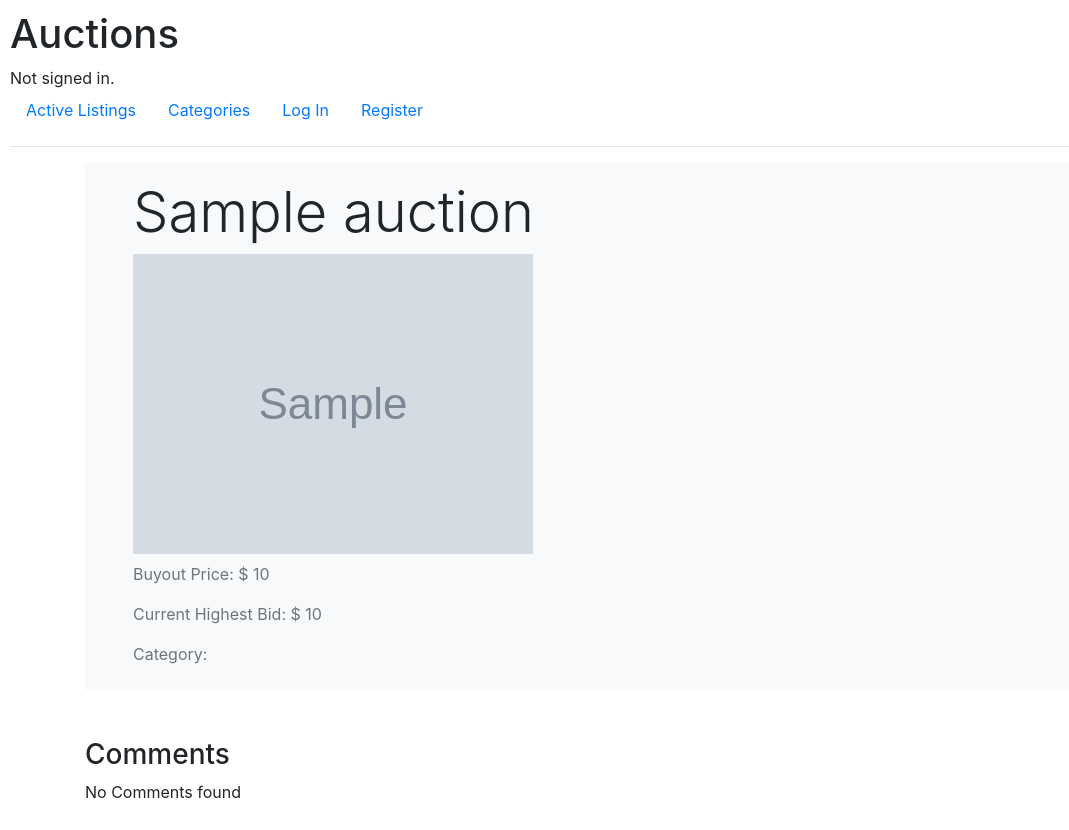
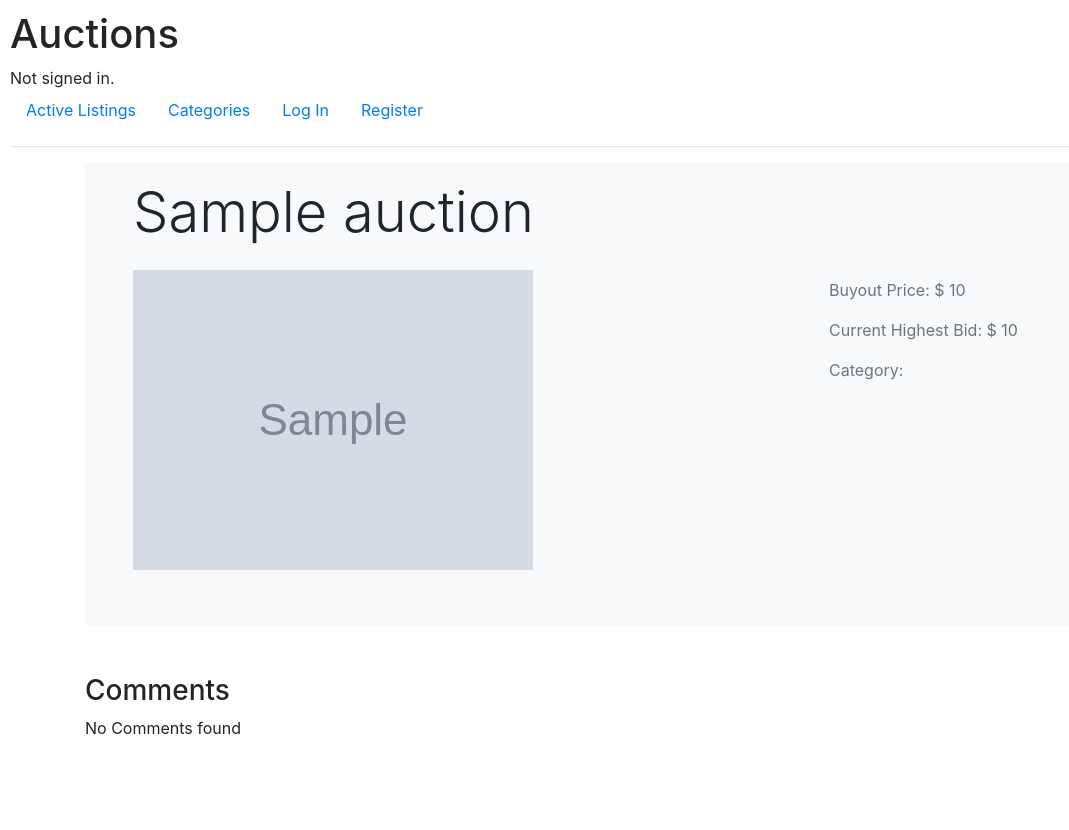
Before and after one commit to Whacko23/Auction-Website, a Django app: page /auction/1 in a window 1280 px wide. Shown: the whole page, without its empty margins (0-1069 px from the left). After the commit the page ends 734 px from the top, so only its background shows below. Run offline with Django 3.2, Linux system fonts and the light colour scheme; tables that the repository leaves empty hold one stand-in row (values such as "Sample post"); grey boxes marked "Sample" are stand-in pictures; some libraries are stand-ins or nearby versions.

Commit message:
Fixed image size and text placenent in Auction.html

```diff
--- a/auctions/templates/auctions/auction.html
+++ b/auctions/templates/auctions/auction.html
@@ -8,7 +8,11 @@
   <div class="bg-light">
     <div class="px-5 pt-3 pb-2">
       <h1 class="display-4">{{auction.name_of_product}}</h1>
-      <img class="img-fluid" src = "{{img}} ">
+      <div class="row pt-3 pb-5">
+        <div class="col-8">
+          <img class="img-fluid" src = "{{img}} " style="max-height: 25em; max-width: 40em; object-fit:cover;">
+        </div>
+        <div class="col-4">
           <p class="pt-2 text-secondary">Buyout Price: $ {{auction.buyout_price}}</p>
           <p class="text-secondary">
             {% if bids %}
@@ -22,6 +26,9 @@
             {% endif %}
           </p>
           <p class="text-secondary">Category: {{auction.category}}</p>
+        </div>
+      </div>
+
 
     </div>
   </div>
@@ -45,7 +52,7 @@
             {% if comment == thread|last %}
               <p class="px-5 pb-3  text-seconary">
                 {% if comment.user %}
-                 {{comment.user}} : {{comment.comment}}
+                 {{comment.user}} : {{commcomnt.comment}}
                 {% else %}
                  Anonymous : {{comment.comment}}
                 {% endif %}
```
Lines whose indentation alone changed are shown as unchanged.
